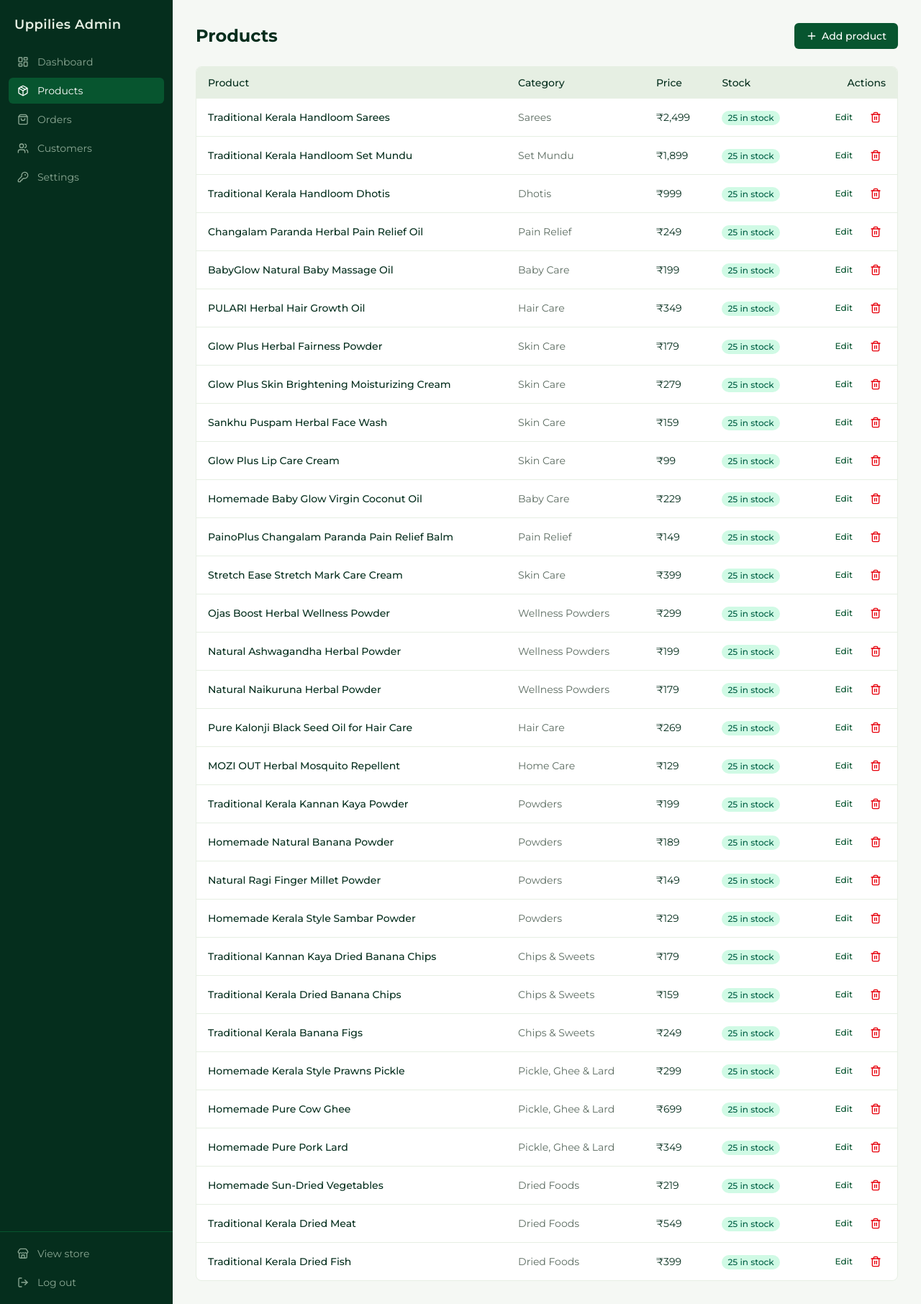
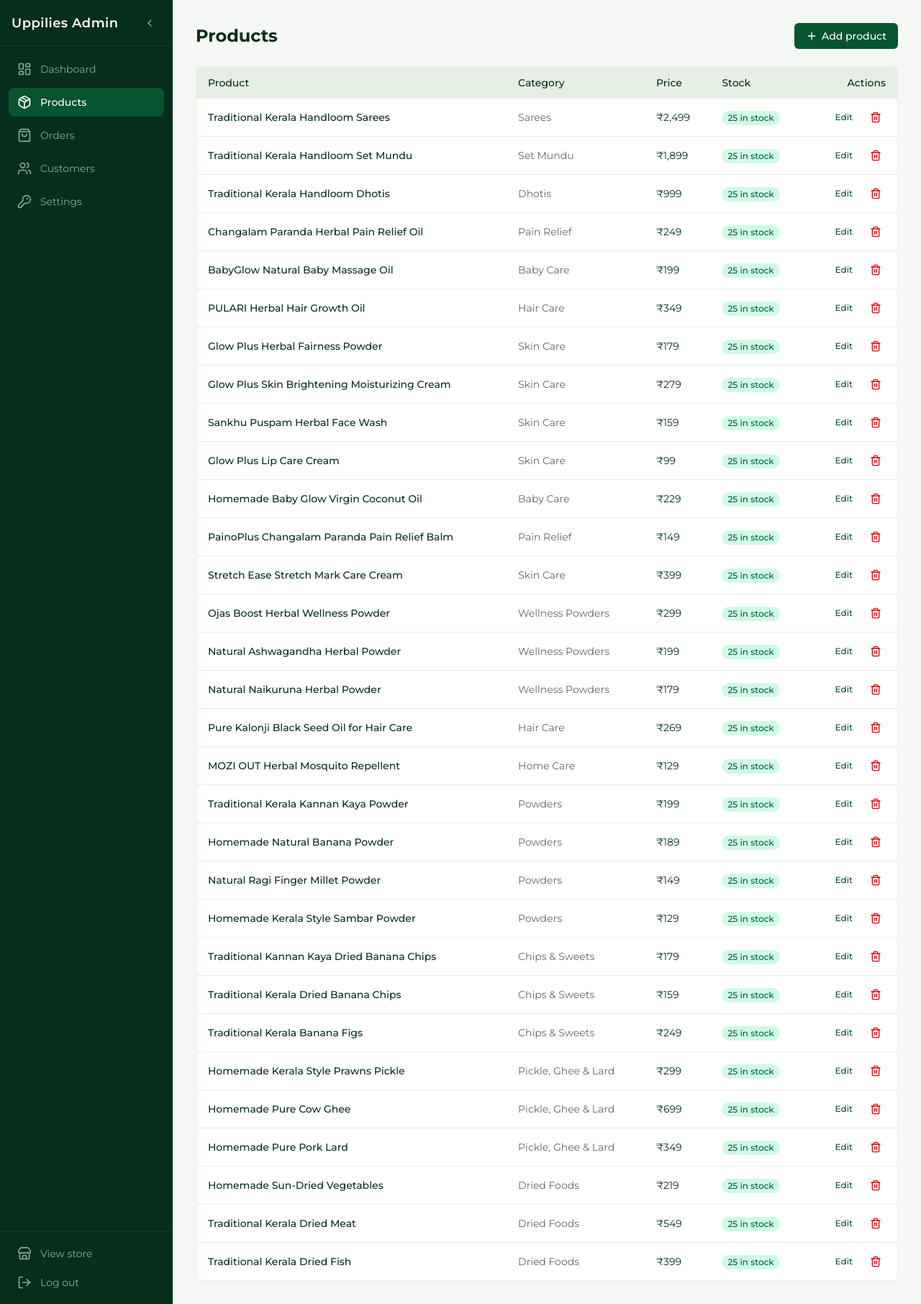
Before and after one commit to krishnendupdinesh/uppiliees-ecom, a Next.js app: page /admin/products in a window 1280 px wide. Shown: the whole page at 72% size. Built offline with nearby package versions, Linux system fonts and the light colour scheme; no server answers.

Commit message:
feat(admin): make admin sidebar collapsible on desktop and add mobile slide-out drawer with menu toggle

```diff
--- a/components/admin/AdminSidebar.tsx
+++ b/components/admin/AdminSidebar.tsx
@@ -1,8 +1,21 @@
 "use client";
 
+import { useState } from "react";
 import Link from "next/link";
 import { usePathname, useRouter } from "next/navigation";
-import { LayoutDashboard, LogOut, Package, ShoppingBag, Users, Store, KeyRound } from "lucide-react";
+import {
+  LayoutDashboard,
+  LogOut,
+  Package,
+  ShoppingBag,
+  Users,
+  Store,
+  KeyRound,
+  Menu,
+  X,
+  ChevronLeft,
+  ChevronRight,
+} from "lucide-react";
 import { api } from "@/lib/api";
 
 const links = [
@@ -16,29 +29,45 @@ const links = [
 export default function AdminSidebar() {
   const pathname = usePathname();
   const router = useRouter();
+  // Mobile drawer open/close
+  const [mobileOpen, setMobileOpen] = useState(false);
+  // Desktop collapsed (icon-only 64px) vs expanded (240px)
+  const [collapsed, setCollapsed] = useState(false);
 
   async function logout() {
     try {
       await api("/api/auth/logout", { method: "POST" });
-    } catch (e) {
+    } catch {
       // ignore
     }
-    // Also clear cookie on client side if accessible
     if (typeof document !== "undefined") {
       document.cookie = "token=; Path=/; Expires=Thu, 01 Jan 1970 00:00:01 GMT; Max-Age=0;";
     }
-    window.location.href = "/account";
+    router.push("/account");
+    router.refresh();
   }
 
   return (
-    <aside className="flex w-full shrink-0 flex-col bg-[#052E1D] text-[#E6EFE3] md:min-h-screen md:w-60">
-      <div className="flex items-center justify-between px-4 py-4 md:px-5 md:py-5">
-        <div className="text-lg font-semibold tracking-wide">Uppilies Admin</div>
-        <div className="flex items-center gap-2 md:hidden">
+    <>
+      {/* ── MOBILE TOP BAR ────────────────────────────────────── */}
+      <header className="flex h-14 w-full items-center justify-between border-b border-[#07552F] bg-[#052E1D] px-4 text-[#E6EFE3] md:hidden">
+        <div className="flex items-center gap-3">
+          <button
+            type="button"
+            onClick={() => setMobileOpen(!mobileOpen)}
+            className="flex h-9 w-9 items-center justify-center rounded-lg text-[#8BA894] hover:bg-[#07552F]/70 hover:text-white"
+            aria-label={mobileOpen ? "Close menu" : "Open menu"}
+          >
+            {mobileOpen ? <X className="h-5 w-5" /> : <Menu className="h-5 w-5" />}
+          </button>
+          <span className="text-base font-semibold tracking-wide">Uppilies Admin</span>
+        </div>
+
+        <div className="flex items-center gap-1.5">
           <Link
             href="/"
             target="_blank"
-            className="p-1.5 text-[#8BA894] hover:text-white rounded-md hover:bg-[#07552F]/60"
+            className="flex h-8 w-8 items-center justify-center rounded-md text-[#8BA894] hover:bg-[#07552F]/60 hover:text-white"
             title="View store"
           >
             <Store className="h-4 w-4" />
@@ -46,38 +75,121 @@ export default function AdminSidebar() {
           <button
             type="button"
             onClick={logout}
-            className="p-1.5 text-[#8BA894] hover:text-white rounded-md hover:bg-[#07552F]/60 border-0 bg-transparent cursor-pointer"
+            className="flex h-8 w-8 items-center justify-center rounded-md text-[#8BA894] hover:bg-[#07552F]/60 hover:text-white"
             title="Log out"
           >
             <LogOut className="h-4 w-4" />
           </button>
         </div>
+      </header>
+
+      {/* ── MOBILE BACKDROP OVERLAY ───────────────────────────── */}
+      {mobileOpen && (
+        <div
+          className="fixed inset-0 z-40 bg-black/60 backdrop-blur-xs md:hidden"
+          onClick={() => setMobileOpen(false)}
+          aria-hidden="true"
+        />
+      )}
+
+      {/* ── SIDEBAR DRAWER (Mobile Slide-over & Desktop Sidebar) ─ */}
+      <aside
+        className={`fixed inset-y-0 left-0 z-50 flex flex-col bg-[#052E1D] text-[#E6EFE3] shadow-2xl transition-all duration-300 ease-in-out md:static md:z-auto md:min-h-screen md:shadow-none ${
+          /* Mobile open/close transition */
+          mobileOpen ? "translate-x-0 w-64" : "-translate-x-full md:translate-x-0"
+        } ${
+          /* Desktop collapsed vs expanded width */
+          collapsed ? "md:w-16" : "md:w-60"
+        }`}
+      >
+        {/* Header inside sidebar */}
+        <div className="flex h-14 md:h-16 items-center justify-between border-b border-[#07552F]/60 px-3 md:px-4">
+          <div className="flex items-center gap-2 overflow-hidden">
+            {!collapsed && (
+              <span className="whitespace-nowrap text-base md:text-lg font-semibold tracking-wide text-white">
+                Uppilies Admin
+              </span>
+            )}
+            {collapsed && (
+              <span className="hidden md:inline-block font-bold text-lg text-emerald-400 pl-1">
+                U
+              </span>
+            )}
           </div>
-      <nav className="flex gap-1 overflow-x-auto px-3 pb-3 md:flex-1 md:flex-col md:overflow-visible [scrollbar-width:none] [&::-webkit-scrollbar]:hidden">
+
+          {/* Desktop collapse/expand toggle button */}
+          <button
+            type="button"
+            onClick={() => setCollapsed(!collapsed)}
+            className="hidden md:flex h-8 w-8 items-center justify-center rounded-lg text-[#8BA894] hover:bg-[#07552F] hover:text-white transition-colors"
+            title={collapsed ? "Expand sidebar" : "Collapse sidebar"}
+            aria-label={collapsed ? "Expand sidebar" : "Collapse sidebar"}
+          >
+            {collapsed ? <ChevronRight className="h-4 w-4" /> : <ChevronLeft className="h-4 w-4" />}
+          </button>
+
+          {/* Mobile close button */}
+          <button
+            type="button"
+            onClick={() => setMobileOpen(false)}
+            className="flex md:hidden h-8 w-8 items-center justify-center rounded-lg text-[#8BA894] hover:bg-[#07552F] hover:text-white"
+            aria-label="Close menu"
+          >
+            <X className="h-5 w-5" />
+          </button>
+        </div>
+
+        {/* Navigation links */}
+        <nav className="flex-1 space-y-1.5 p-2 md:p-3 overflow-y-auto">
           {links.map(({ href, label, icon: Icon }) => {
             const active = href === "/admin" ? pathname === href : pathname.startsWith(href);
             return (
               <Link
                 key={href}
                 href={href}
-              className={`flex items-center gap-3 whitespace-nowrap rounded-md px-3 py-2 text-sm transition-colors ${
-                active ? "bg-[#07552F] text-white" : "text-[#8BA894] hover:bg-[#07552F]/60 hover:text-white"
+                onClick={() => setMobileOpen(false)}
+                title={collapsed ? label : undefined}
+                className={`group flex items-center rounded-lg py-2.5 transition-colors ${
+                  collapsed ? "justify-center px-2" : "gap-3 px-3"
+                } ${
+                  active
+                    ? "bg-[#07552F] font-medium text-white shadow-xs"
+                    : "text-[#8BA894] hover:bg-[#07552F]/60 hover:text-white"
                 }`}
               >
-              <Icon className="h-4 w-4" />
-              {label}
+                <Icon className="h-5 w-5 shrink-0" />
+                {!collapsed && <span className="text-sm">{label}</span>}
               </Link>
             );
           })}
         </nav>
-      <div className="hidden flex-col gap-1 border-t border-[#07552F] p-3 md:flex">
-        <Link href="/" target="_blank" className="flex items-center gap-3 rounded-md px-3 py-2 text-sm text-[#8BA894] hover:text-white">
-          <Store className="h-4 w-4" /> View store
+
+        {/* Footer actions */}
+        <div className="border-t border-[#07552F]/60 p-2 md:p-3 space-y-1">
+          <Link
+            href="/"
+            target="_blank"
+            title={collapsed ? "View store" : undefined}
+            className={`flex items-center rounded-lg py-2 text-sm text-[#8BA894] hover:bg-[#07552F]/60 hover:text-white transition-colors ${
+              collapsed ? "justify-center px-2" : "gap-3 px-3"
+            }`}
+          >
+            <Store className="h-5 w-5 shrink-0" />
+            {!collapsed && <span>View store</span>}
           </Link>
-        <button onClick={logout} className="flex items-center gap-3 rounded-md px-3 py-2 text-left text-sm text-[#8BA894] hover:text-white">
-          <LogOut className="h-4 w-4" /> Log out
+          <button
+            type="button"
+            onClick={logout}
+            title={collapsed ? "Log out" : undefined}
+            className={`flex w-full items-center rounded-lg py-2 text-left text-sm text-[#8BA894] hover:bg-[#07552F]/60 hover:text-white transition-colors cursor-pointer border-0 bg-transparent ${
+              collapsed ? "justify-center px-2" : "gap-3 px-3"
+            }`}
+          >
+            <LogOut className="h-5 w-5 shrink-0" />
+            {!collapsed && <span>Log out</span>}
           </button>
         </div>
       </aside>
+    </>
   );
 }
```
Lines whose indentation alone changed are shown as unchanged.
